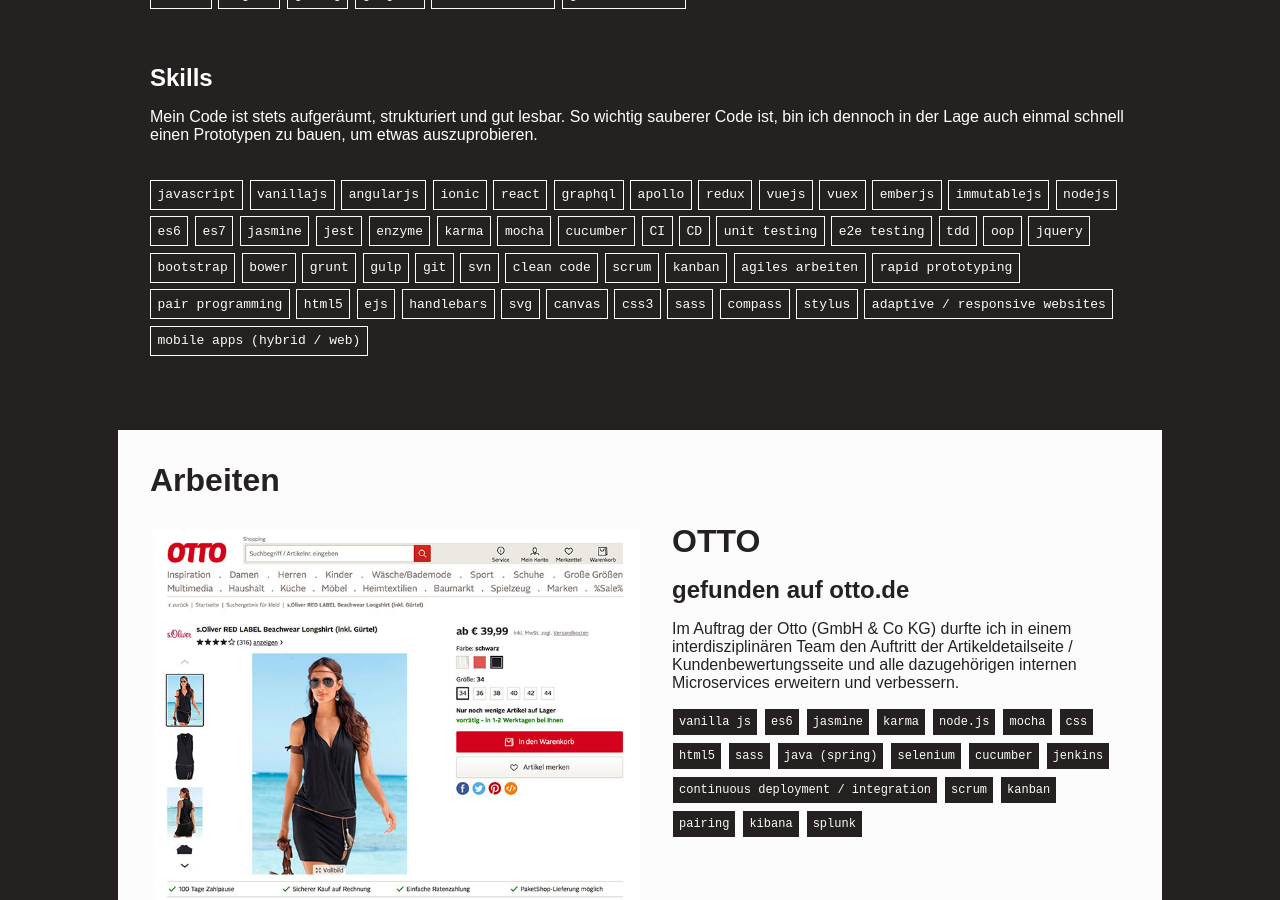
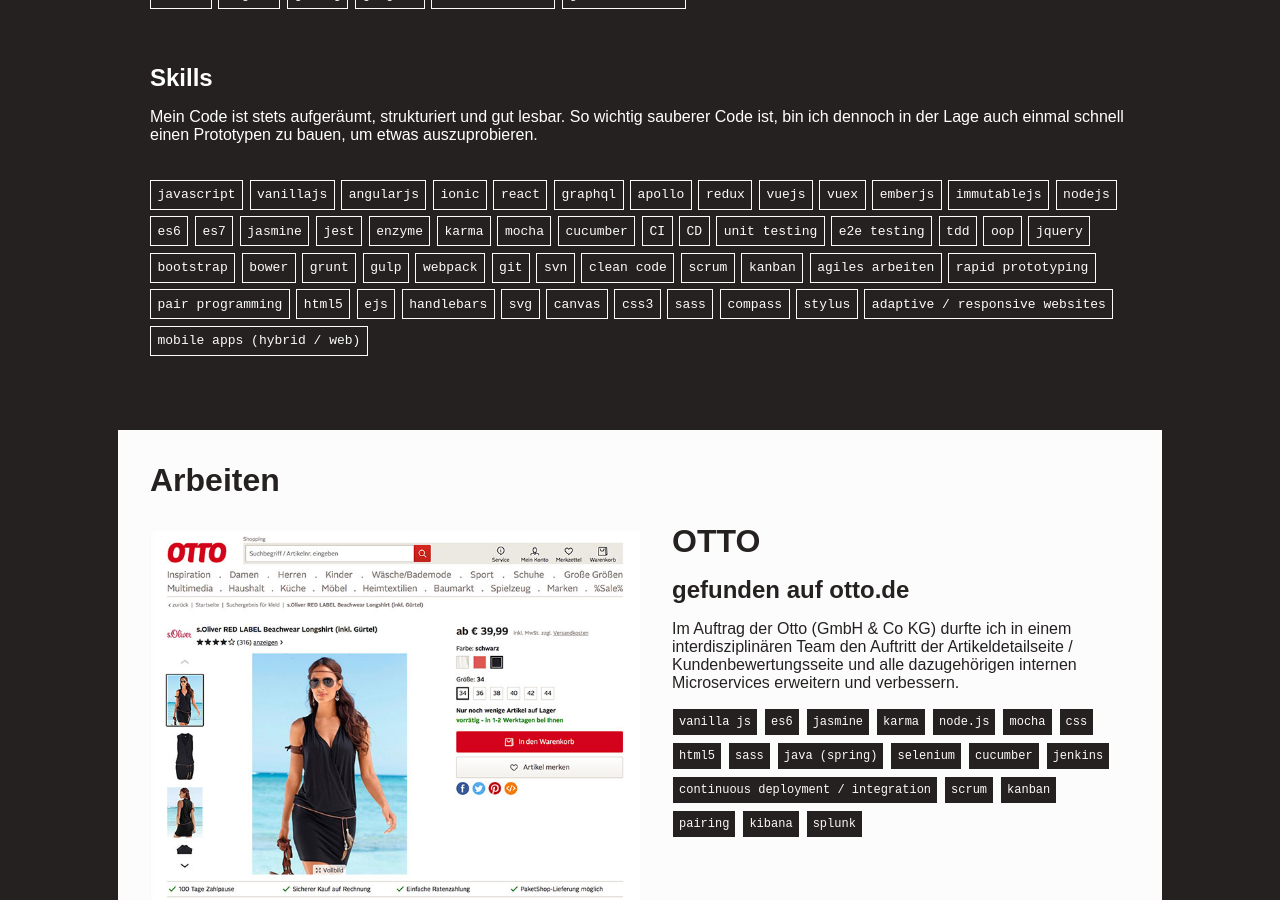
Before and after one commit to manurg/manurg.github.io, a Jekyll site: the page built from index.html, in a window 1280 px wide and 900 px high, scrolled down 1232 px. Built offline with Jekyll 4.4.1, drawn with Linux system fonts in a browser that asks for light colours; some web fonts are replaced.

Commit message:
update taglist

```diff
--- a/index.html
+++ b/index.html
@@ -79,6 +79,7 @@
         <li>bower</li>
         <li>grunt</li>
         <li>gulp</li>
+        <li>webpack</li>
         <li>git</li>
         <li>svn</li>
         <li>clean code</li>
```
